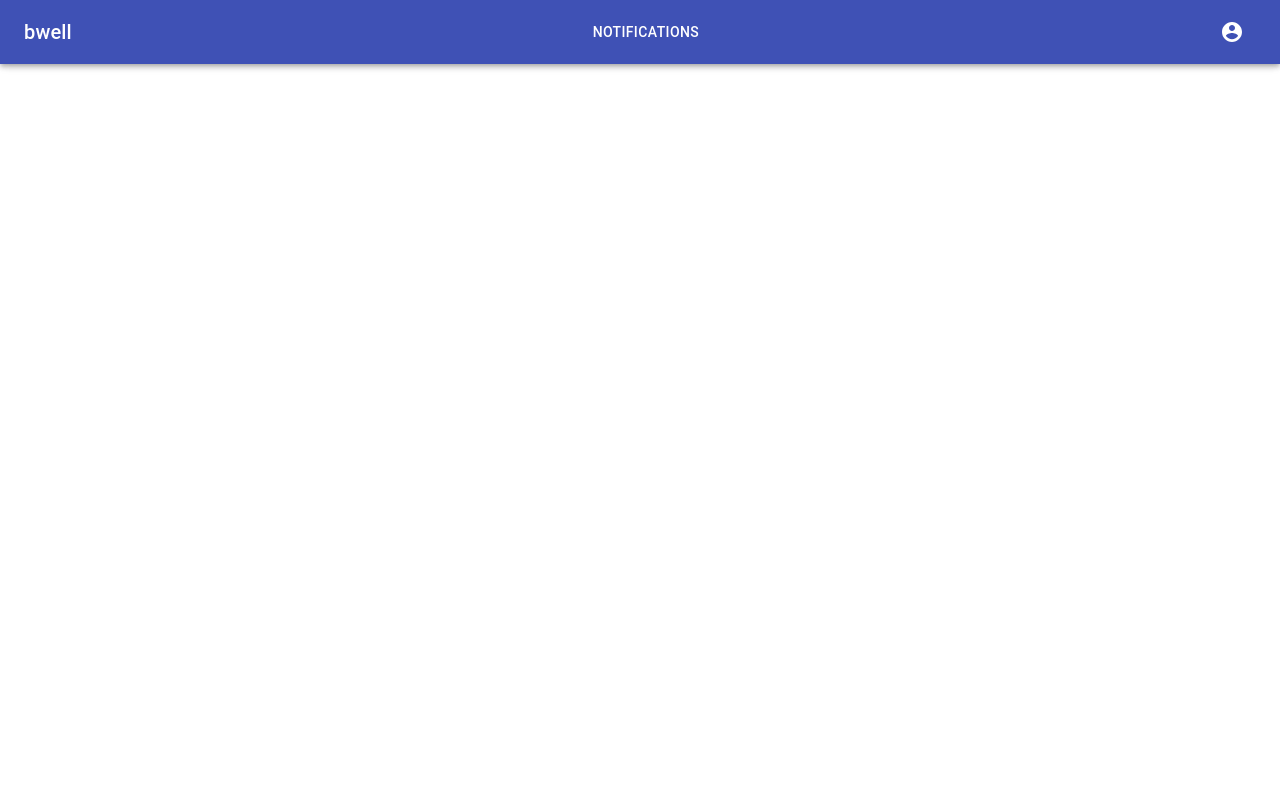
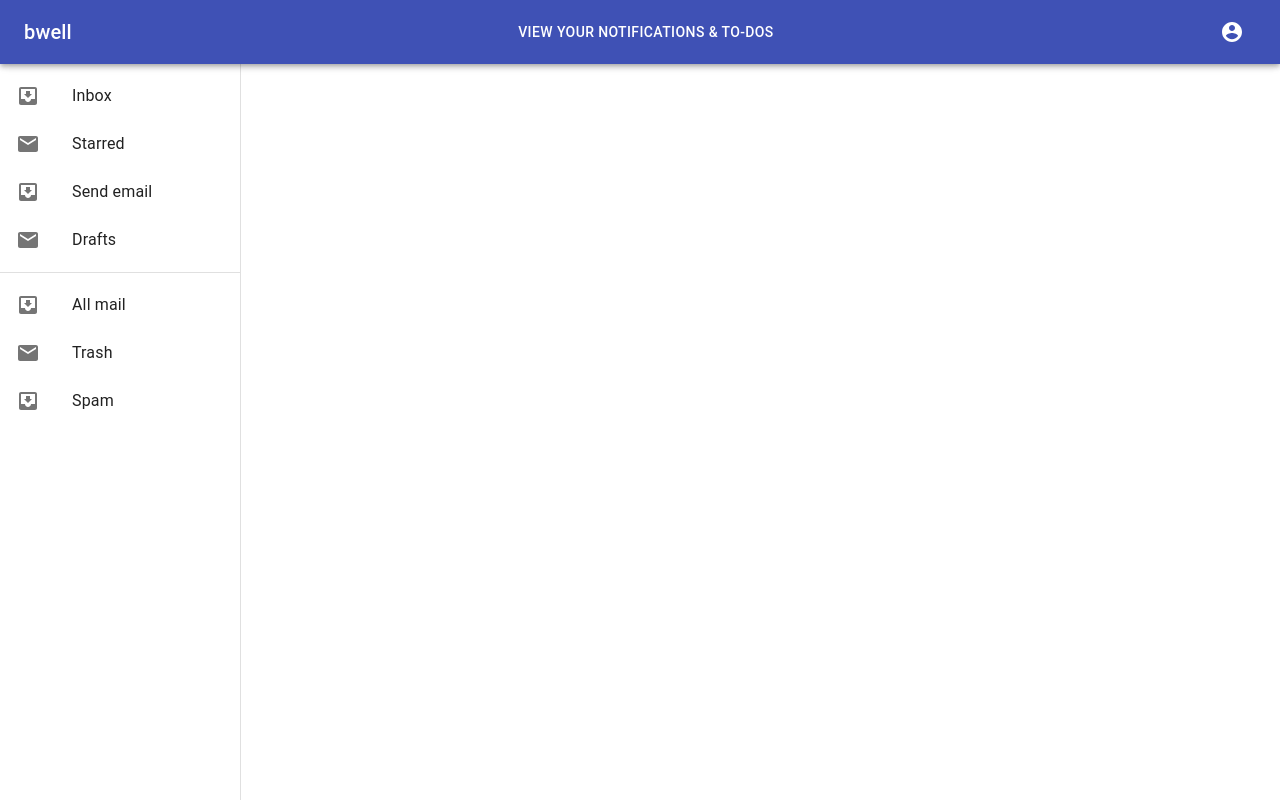
Before and after one commit to burt23/bwelltakehome, a React (Create React App) app: page / in a window 1280 px wide. Built offline with nearby package versions, Linux system fonts and the light colour scheme; no server answers.

Commit message:
Add Drawer into wrapper component

```diff
--- a/package.json
+++ b/package.json
@@ -8,6 +8,7 @@
     "@testing-library/jest-dom": "^5.11.4",
     "@testing-library/react": "^11.1.0",
     "@testing-library/user-event": "^12.1.10",
+    "clsx": "^1.1.1",
     "react": "^17.0.1",
     "react-dom": "^17.0.1",
     "react-scripts": "4.0.3",
--- /dev/null
+++ b/src/Components/MUIDrawer.js
@@ -0,0 +1,76 @@
+import React from "react";
+import { makeStyles } from "@material-ui/core/styles";
+import Drawer from "@material-ui/core/Drawer";
+import Toolbar from "@material-ui/core/Toolbar";
+import List from "@material-ui/core/List";
+import Divider from "@material-ui/core/Divider";
+import ListItem from "@material-ui/core/ListItem";
+import ListItemIcon from "@material-ui/core/ListItemIcon";
+import ListItemText from "@material-ui/core/ListItemText";
+import InboxIcon from "@material-ui/icons/MoveToInbox";
+import MailIcon from "@material-ui/icons/Mail";
+
+const drawerWidth = 240;
+
+const useStyles = makeStyles((theme) => ({
+  root: {
+    display: "flex",
+  },
+  appBar: {
+    zIndex: theme.zIndex.drawer + 1,
+  },
+  drawer: {
+    width: drawerWidth,
+    flexShrink: 0,
+  },
+  drawerPaper: {
+    width: drawerWidth,
+  },
+  drawerContainer: {
+    overflow: "auto",
+  },
+  content: {
+    flexGrow: 1,
+    padding: theme.spacing(3),
+  },
+}));
+
+const MUIDrawer = () => {
+  const classes = useStyles();
+  return (
+    <Drawer
+      className={classes.drawer}
+      variant="permanent"
+      classes={{
+        paper: classes.drawerPaper,
+      }}
+    >
+      <Toolbar />
+      <div className={classes.drawerContainer}>
+        <List>
+          {["Inbox", "Starred", "Send email", "Drafts"].map((text, index) => (
+            <ListItem button key={text}>
+              <ListItemIcon>
+                {index % 2 === 0 ? <InboxIcon /> : <MailIcon />}
+              </ListItemIcon>
+              <ListItemText primary={text} />
+            </ListItem>
+          ))}
+        </List>
+        <Divider />
+        <List>
+          {["All mail", "Trash", "Spam"].map((text, index) => (
+            <ListItem button key={text}>
+              <ListItemIcon>
+                {index % 2 === 0 ? <InboxIcon /> : <MailIcon />}
+              </ListItemIcon>
+              <ListItemText primary={text} />
+            </ListItem>
+          ))}
+        </List>
+      </div>
+    </Drawer>
+  );
+};
+
+export default MUIDrawer;
--- a/src/Components/Wrapper.js
+++ b/src/Components/Wrapper.js
@@ -1,4 +1,4 @@
-import React from "react";
+import React, { useState } from "react";
 import {
   AppBar,
   makeStyles,
@@ -7,10 +7,10 @@ import {
   Typography,
   Button,
 } from "@material-ui/core";
+import AccountCircleIcon from "@material-ui/icons/AccountCircle";
+import MUIDrawer from "./MUIDrawer";
 
-import AccountCircleIcon from "@material-ui/icons/AccountCircle";
-
-const useStyles = makeStyles({
+const useStyles = makeStyles((theme) => ({
   root: {
     position: "absolute",
     top: 0,
@@ -24,19 +24,30 @@ const useStyles = makeStyles({
     flexDirection: "row",
     justifyContent: "space-between",
   },
-});
+  list: {
+    width: 250,
+  },
+  fullList: {
+    width: "auto",
+  },
+  appBar: {
+    zIndex: theme.zIndex.drawer + 1,
+  },
+}));
 
 function Wrapper() {
+  const [openDrawer, toggleDrawer] = useState(true);
   const classes = useStyles();
+
   return (
     <div className={classes.root}>
       <header className={classes.header}>
-        <AppBar>
+        <AppBar position="fixed" className={classes.appBar}>
           <Toolbar className={classes.toolbar}>
             <Typography variant="h6" className={classes.title}>
               bwell
             </Typography>
-            <Button color="inherit">Notifications</Button>
+            <Button color="inherit">{`View your notifications & to-dos`}</Button>
             <IconButton
               edge="start"
               className={classes.profileIcon}
@@ -48,6 +59,12 @@ function Wrapper() {
           </Toolbar>
         </AppBar>
       </header>
+      <MUIDrawer
+        anchor={"left"}
+        open={openDrawer}
+        onClose={() => toggleDrawer(false)}
+        colorTransparent
+      ></MUIDrawer>
     </div>
   );
 }
```
